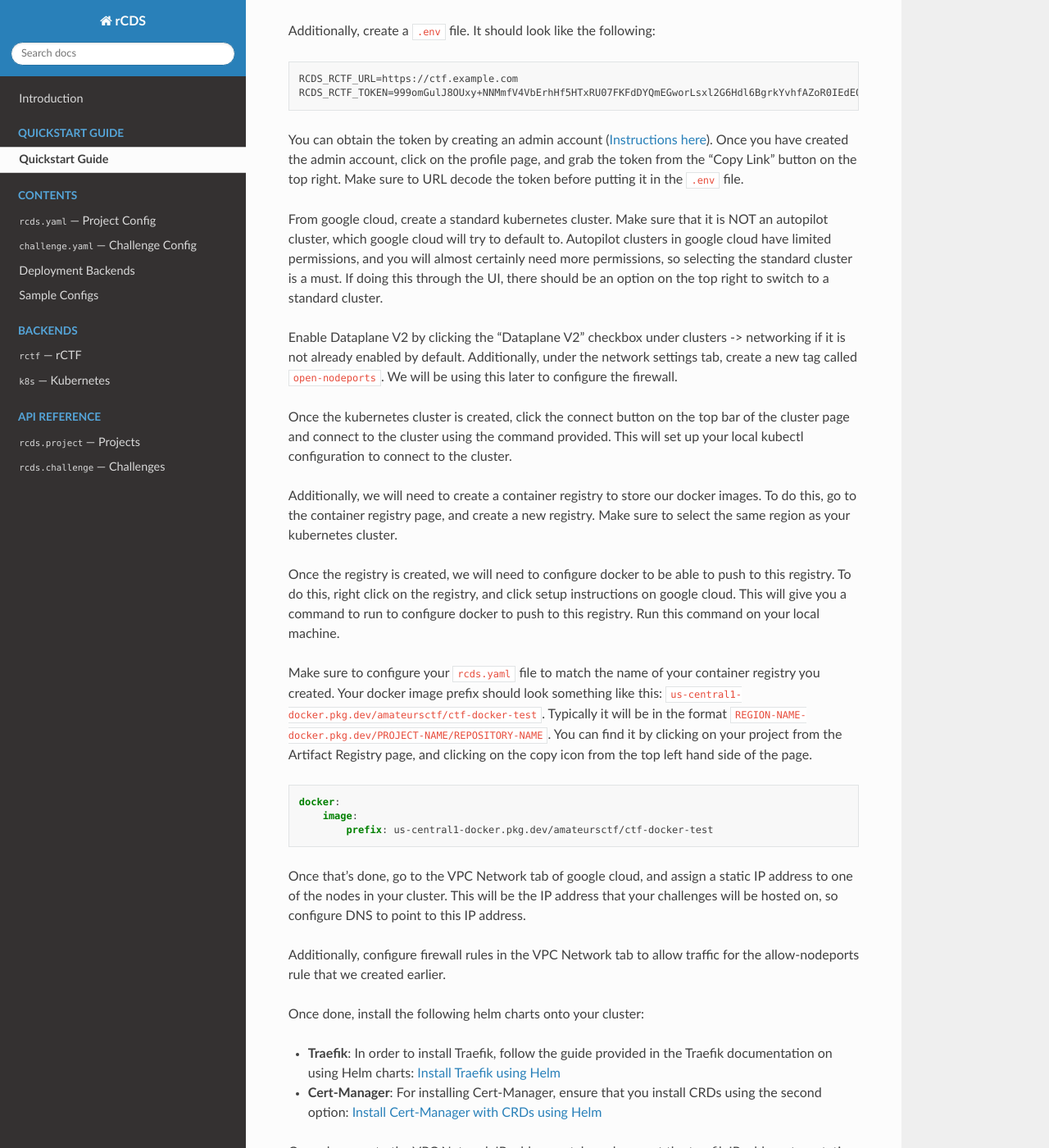
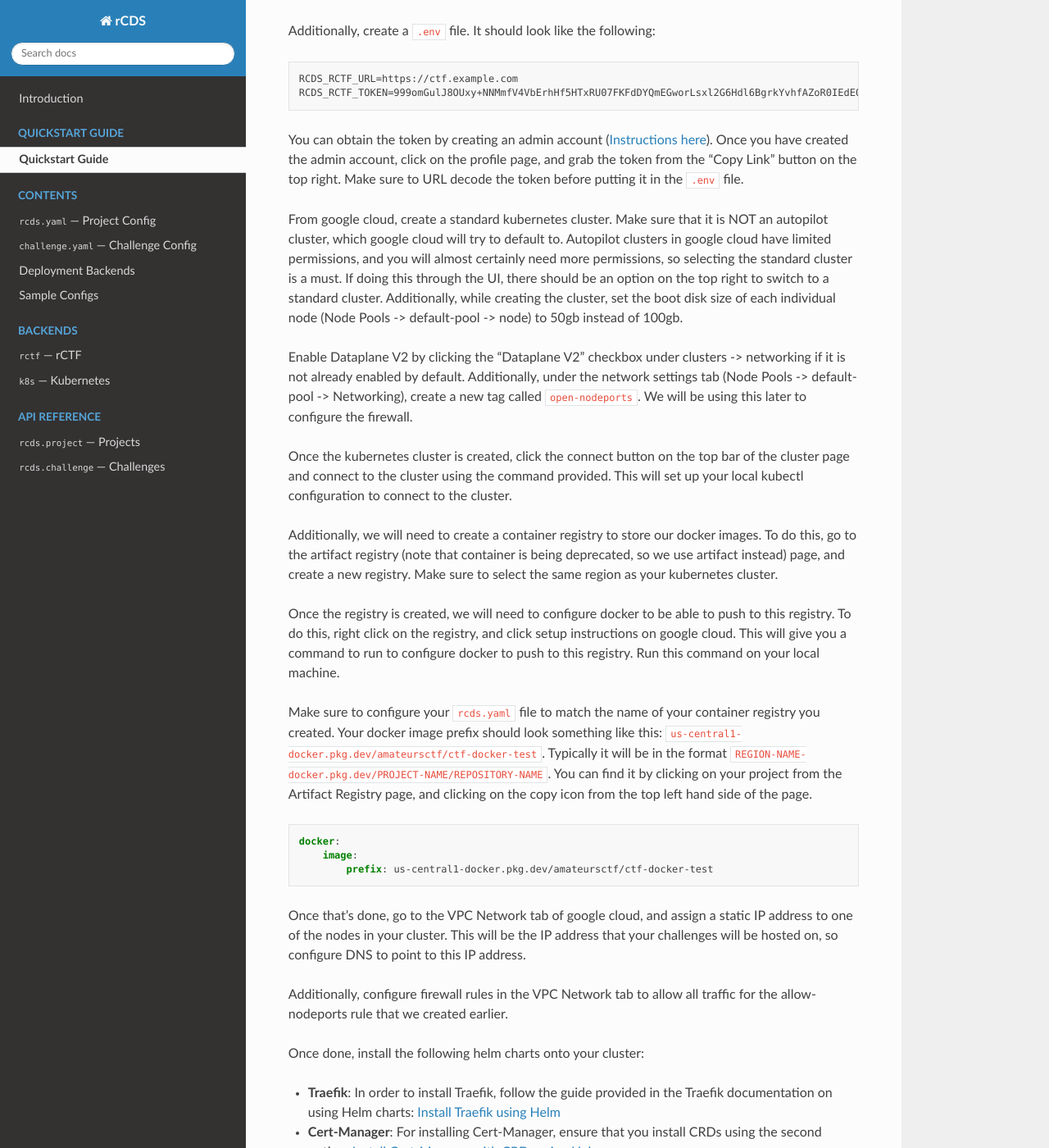
Before and after one commit to redpwn/rcds, a Sphinx documentation site: the page built from docs/quickstart.rst, in a window 1280 px wide and 1400 px high, scrolled down 1325 px. Shown: the whole window at 82% size. Built offline with Sphinx 7.4.7 and the Read the Docs theme 2.0.0, drawn with Linux system fonts in a browser that asks for light colours; some of the changed text lies outside the part shown.

Commit message:
add some fixes

```diff
--- a/docs/quickstart.rst
+++ b/docs/quickstart.rst
@@ -65,13 +65,13 @@ Additionally, create a ``.env`` file. It should look like the following:
 
 You can obtain the token by creating an admin account (`Instructions here <https://rctf.redpwn.net/management/admin/>`_). Once you have created the admin account, click on the profile page, and grab the token from the "Copy Link" button on the top right. Make sure to URL decode the token before putting it in the ``.env`` file.
 
-From google cloud, create a standard kubernetes cluster. Make sure that it is NOT an autopilot cluster, which google cloud will try to default to. Autopilot clusters in google cloud have limited permissions, and you will almost certainly need more permissions, so selecting the standard cluster is a must. If doing this through the UI, there should be an option on the top right to switch to a standard cluster.
+From google cloud, create a standard kubernetes cluster. Make sure that it is NOT an autopilot cluster, which google cloud will try to default to. Autopilot clusters in google cloud have limited permissions, and you will almost certainly need more permissions, so selecting the standard cluster is a must. If doing this through the UI, there should be an option on the top right to switch to a standard cluster. Additionally, while creating the cluster, set the boot disk size of each individual node (Node Pools -> default-pool -> node) to 50gb instead of 100gb.
 
-Enable Dataplane V2 by clicking the "Dataplane V2" checkbox under clusters -> networking if it is not already enabled by default. Additionally, under the network settings tab, create a new tag called ``open-nodeports``. We will be using this later to configure the firewall.
+Enable Dataplane V2 by clicking the "Dataplane V2" checkbox under clusters -> networking if it is not already enabled by default. Additionally, under the network settings tab (Node Pools -> default-pool -> Networking), create a new tag called ``open-nodeports``. We will be using this later to configure the firewall.
 
 Once the kubernetes cluster is created, click the connect button on the top bar of the cluster page and connect to the cluster using the command provided. This will set up your local kubectl configuration to connect to the cluster.
 
-Additionally, we will need to create a container registry to store our docker images. To do this, go to the container registry page, and create a new registry. Make sure to select the same region as your kubernetes cluster.
+Additionally, we will need to create a container registry to store our docker images. To do this, go to the artifact registry (note that container is being deprecated, so we use artifact instead) page, and create a new registry. Make sure to select the same region as your kubernetes cluster.
 
 Once the registry is created, we will need to configure docker to be able to push to this registry. To do this, right click on the registry, and click setup instructions on google cloud. This will give you a command to run to configure docker to push to this registry. Run this command on your local machine.
 
@@ -85,7 +85,7 @@ Make sure to configure your ``rcds.yaml`` file to match the name of your contain
 
 Once that's done, go to the VPC Network tab of google cloud, and assign a static IP address to one of the nodes in your cluster. This will be the IP address that your challenges will be hosted on, so configure DNS to point to this IP address.
 
-Additionally, configure firewall rules in the VPC Network tab to allow traffic for the allow-nodeports rule that we created earlier.
+Additionally, configure firewall rules in the VPC Network tab to allow all traffic for the allow-nodeports rule that we created earlier.
 
 Once done, install the following helm charts onto your cluster:
 
@@ -116,13 +116,13 @@ Finally, we're going to configure the automatic TLS certificate generation. To d
         email: "EMAIL@GOES-HERE"
         server: https://acme-v02.api.letsencrypt.org/directory
         privateKeySecretRef:
-        name: letsencrypt-issuer-key
+            name: letsencrypt-issuer-key
         solvers:
-        - dns01:
-            cloudflare:
-                apiTokenSecretRef:
-                name: cloudflare-token
-                key: api-token
+            - dns01:
+                cloudflare:
+                    apiTokenSecretRef:
+                    name: cloudflare-token
+                    key: api-token
     ---
     apiVersion: cert-manager.io/v1
     kind: Certificate
```
Also changed, not shown: other parts of docs/quickstart.rst (+1 -1 lines).
